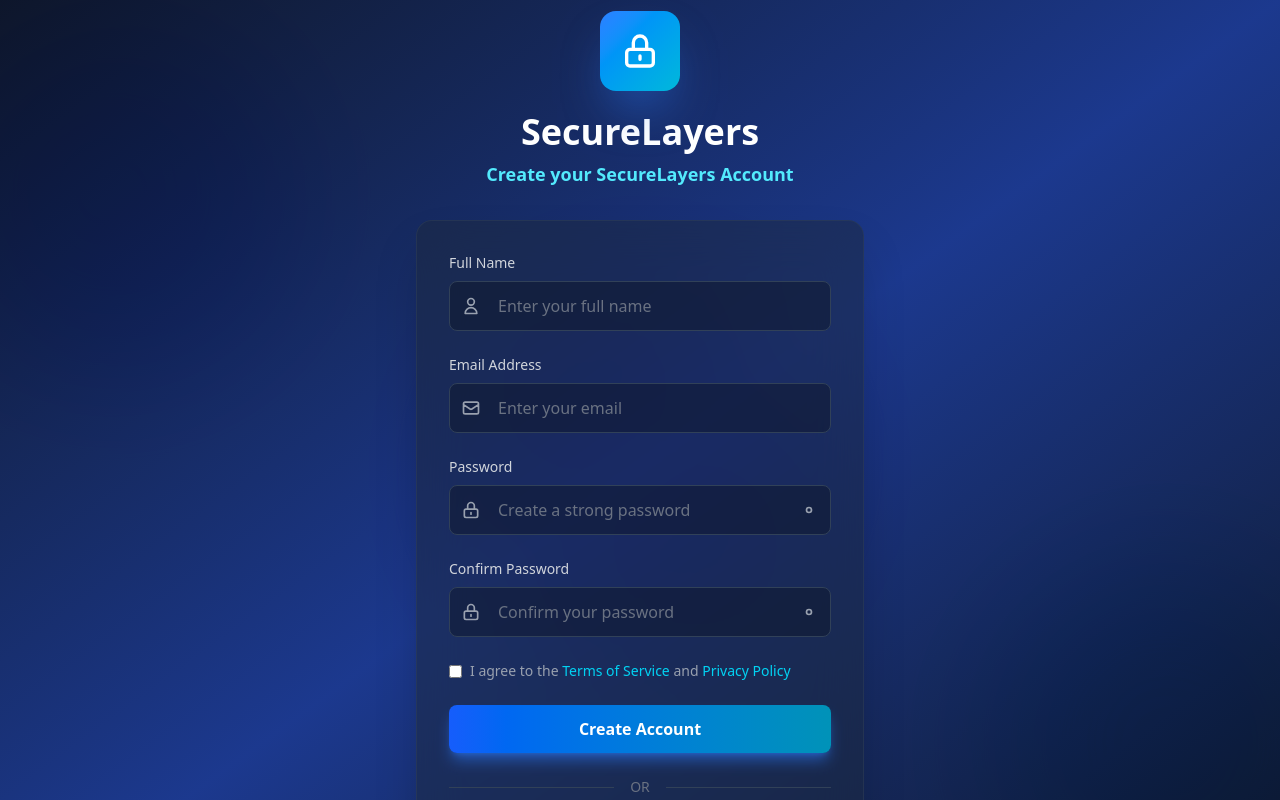
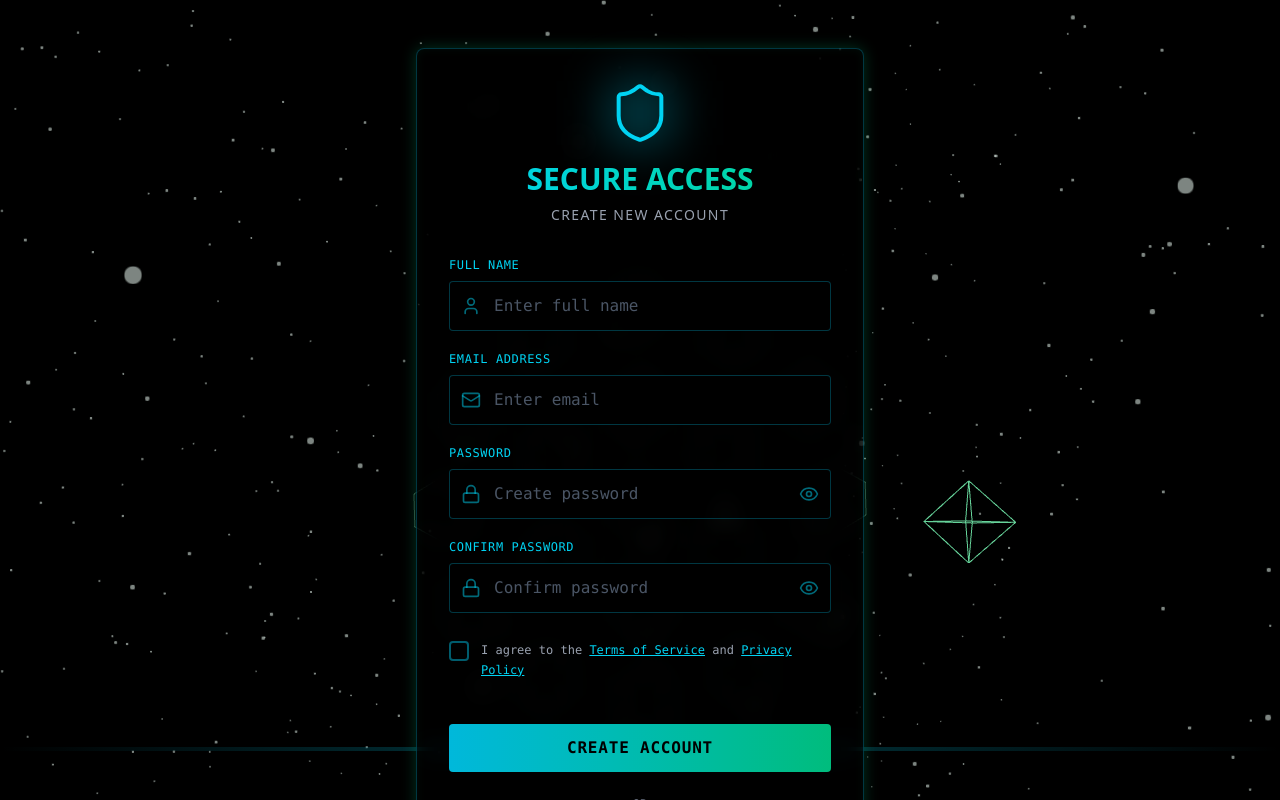
Before and after one commit to Preethamhj/smI-security-, a React (Vite) app in the folder frontend/: page /register in a window 1280 px wide. Shown: the top 800 px of the page. Built offline with nearby package versions, Linux system fonts and the light colour scheme.

Commit message:
improved the regitter page

```diff
--- a/frontend/src/pages/auth/register.jsx
+++ b/frontend/src/pages/auth/register.jsx
@@ -1,8 +1,131 @@
-import React, { useState } from 'react';
+import React, { useState, useRef } from 'react';
+import { Canvas, useFrame } from '@react-three/fiber';
+import { Points, PointMaterial, Line } from '@react-three/drei';
+import * as THREE from 'three';
+import { useSpring, animated, config } from '@react-spring/web';
+import { Shield, Lock, User, Mail, Eye, EyeOff, Check } from 'lucide-react';
+import Login from './login';
 
-export default function Register() {
+// Particle field background
+function ParticleField() {
+  const pointsRef = useRef();
+  const particleCount = 2000;
+
+  const positions = React.useMemo(() => {
+    const pos = new Float32Array(particleCount * 3);
+    for (let i = 0; i < particleCount; i++) {
+      pos[i * 3] = (Math.random() - 0.5) * 20;
+      pos[i * 3 + 1] = (Math.random() - 0.5) * 20;
+      pos[i * 3 + 2] = (Math.random() - 0.5) * 20;
+    }
+    return pos;
+  }, []);
+
+  useFrame((state) => {
+    if (pointsRef.current) {
+      pointsRef.current.rotation.y = state.clock.elapsedTime * 0.05;
+      pointsRef.current.rotation.x = state.clock.elapsedTime * 0.03;
+    }
+  });
+
+  return (
+    <Points ref={pointsRef} positions={positions} stride={3} frustumCulled={false}>
+      <PointMaterial
+        transparent
+        color="#00ff9d"
+        size={0.05}
+        sizeAttenuation={true}
+        depthWrite={false}
+        opacity={0.6}
+      />
+    </Points>
+  );
+}
+
+// Rotating hexagon grid
+function HexGrid() {
+  const groupRef = useRef();
+
+  useFrame((state) => {
+    if (groupRef.current) {
+      groupRef.current.rotation.z = state.clock.elapsedTime * 0.1;
+    }
+  });
+
+  const hexagons = [];
+  const radius = 0.5;
+  const layers = 3;
+
+  for (let layer = 0; layer < layers; layer++) {
+    const count = layer === 0 ? 1 : layer * 6;
+    const layerRadius = layer * 1.5;
+
+    for (let i = 0; i < count; i++) {
+      const angle = (i / count) * Math.PI * 2;
+      const x = Math.cos(angle) * layerRadius;
+      const y = Math.sin(angle) * layerRadius;
+
+      const points = [];
+      for (let j = 0; j <= 6; j++) {
+        const a = (j / 6) * Math.PI * 2;
+        points.push(new THREE.Vector3(
+          x + Math.cos(a) * radius,
+          y + Math.sin(a) * radius,
+          0
+        ));
+      }
+
+      hexagons.push(
+        <Line
+          key={`hex-${layer}-${i}`}
+          points={points}
+          color="#00ff9d"
+          lineWidth={1}
+          transparent
+          opacity={0.3}
+        />
+      );
+    }
+  }
+
+  return (
+    <group ref={groupRef} position={[0, 0, -5]}>
+      {hexagons}
+    </group>
+  );
+}
+
+// Orbiting shield icon
+function SecurityShield() {
+  const shieldRef = useRef();
+
+  useFrame((state) => {
+    if (shieldRef.current) {
+      shieldRef.current.rotation.y = state.clock.elapsedTime * 0.5;
+      shieldRef.current.position.y = Math.sin(state.clock.elapsedTime) * 0.3;
+    }
+  });
+
+  return (
+    <mesh ref={shieldRef} position={[4, 0, -3]}>
+      <octahedronGeometry args={[0.5, 0]} />
+      <meshStandardMaterial
+        color="#00ff9d"
+        emissive="#00ff9d"
+        emissiveIntensity={0.5}
+        wireframe
+      />
+    </mesh>
+  );
+}
+
+// Main register component
+export default function CyberRegister() {
   const [showPassword, setShowPassword] = useState(false);
   const [showConfirmPassword, setShowConfirmPassword] = useState(false);
+  const [isFocused, setIsFocused] = useState(null);
+  const [isLoading, setIsLoading] = useState(false);
+  const [agreeTerms, setAgreeTerms] = useState(false);
   const [formData, setFormData] = useState({
     name: '',
     email: '',
@@ -10,11 +133,18 @@ export default function Register() {
     confirmPassword: '',
   });
 
-  const handleSubmit = (e) => {
-    e.preventDefault();
-    console.log('Register attempt:', formData);
-    alert('Account creation initiated!');
-  };
+  const formSpring = useSpring({
+    from: { opacity: 0, transform: 'translateY(50px)' },
+    to: { opacity: 1, transform: 'translateY(0px)' },
+    config: config.slow,
+  });
+
+  const glowSpring = useSpring({
+    boxShadow: isFocused
+      ? '0 0 30px rgba(0, 255, 157, 0.5), inset 0 0 20px rgba(0, 255, 157, 0.1)'
+      : '0 0 15px rgba(0, 255, 157, 0.2), inset 0 0 10px rgba(0, 255, 157, 0.05)',
+    config: config.gentle,
+  });
 
   const handleChange = (e) => {
     setFormData({
@@ -23,201 +153,253 @@ export default function Register() {
     });
   };
 
+  const handleSubmit = (e) => {
+    e.preventDefault();
+    if (!agreeTerms) {
+      alert('Please accept the terms and conditions');
+      return;
+    }
+    setIsLoading(true);
+    setTimeout(() => {
+      setIsLoading(false);
+      alert('Account creation initiated!');
+    }, 2000);
+  };
+
   return (
-    <div className="min-h-screen bg-gradient-to-br from-slate-900 via-blue-900 to-slate-900 flex items-center justify-center p-4 relative overflow-hidden">
-      {/* Animated Background Elements */}
-      <div className="absolute inset-0 overflow-hidden pointer-events-none">
-        <div className="absolute w-96 h-96 bg-blue-500 rounded-full mix-blend-multiply filter blur-3xl opacity-20 animate-pulse top-0 -left-20"></div>
-        <div className="absolute w-96 h-96 bg-cyan-500 rounded-full mix-blend-multiply filter blur-3xl opacity-20 animate-pulse bottom-0 -right-20" style={{animationDelay: '2s'}}></div>
-        <div className="absolute w-96 h-96 bg-indigo-500 rounded-full mix-blend-multiply filter blur-3xl opacity-20 animate-pulse top-1/2 left-1/2 transform -translate-x-1/2 -translate-y-1/2" style={{animationDelay: '4s'}}></div>
+    <div className="relative w-full min-h-screen bg-black overflow-hidden">
+      {/* Three.js Background */}
+      <div className="absolute inset-0">
+        <Canvas camera={{ position: [0, 0, 5], fov: 75 }}>
+          <ambientLight intensity={0.5} />
+          <pointLight position={[10, 10, 10]} intensity={1} color="#00ff9d" />
+          <ParticleField />
+          <HexGrid />
+          <SecurityShield />
+        </Canvas>
       </div>
 
-      {/* Grid Pattern Overlay */}
-      <div className="absolute inset-0 opacity-5 pointer-events-none" style={{
-        backgroundImage: 'linear-gradient(rgba(255, 255, 255, 0.05) 1px, transparent 1px), linear-gradient(90deg, rgba(255, 255, 255, 0.05) 1px, transparent 1px)',
-        backgroundSize: '50px 50px'
-      }}></div>
-
-      <div className="w-full max-w-md relative z-10">
-        {/* Logo Section */}
-        <div className="text-center mb-8" style={{animation: 'fadeIn 0.8s ease-out'}}>
-          <div className="inline-flex items-center justify-center w-20 h-20 bg-gradient-to-br from-blue-500 to-cyan-500 rounded-2xl mb-4 shadow-2xl shadow-blue-500/50" style={{animation: 'float 3s ease-in-out infinite'}}>
-            <svg className="w-10 h-10 text-white" fill="none" stroke="currentColor" viewBox="0 0 24 24">
-              <path strokeLinecap="round" strokeLinejoin="round" strokeWidth="2" d="M12 15v2m-6 4h12a2 2 0 002-2v-6a2 2 0 00-2-2H6a2 2 0 00-2 2v6a2 2 0 002 2zm10-10V7a4 4 0 00-8 0v4h8z"></path>
-            </svg>
-          </div>
-          <h1 className="text-4xl font-bold text-white mb-2">SecureLayers</h1>
-          <p className="text-cyan-300 text-lg font-semibold">Create your SecureLayers Account</p>
+      {/* Scan line effect */}
+      <div className="absolute inset-0 pointer-events-none">
+        <div className="absolute w-full h-1 bg-gradient-to-r from-transparent via-cyan-400 to-transparent opacity-30 animate-scan" />
       </div>
 
-        {/* Register Form */}
-        <div className="bg-slate-800/50 backdrop-blur-xl rounded-2xl shadow-2xl p-8 border border-slate-700/50" style={{animation: 'slideUp 0.8s ease-out'}}>
-          <div className="space-y-6">
-            {/* Full Name */}
-            <div className="space-y-2">
-              <label className="text-gray-300 text-sm font-medium block">Full Name</label>
-              <div className="relative group">
-                <svg className="absolute left-3 top-1/2 transform -translate-y-1/2 w-5 h-5 text-gray-400 group-focus-within:text-cyan-400 transition-colors" fill="none" stroke="currentColor" viewBox="0 0 24 24">
-                  <path strokeLinecap="round" strokeLinejoin="round" strokeWidth="2" d="M16 7a4 4 0 11-8 0 4 4 0 018 0zM12 14a7 7 0 00-7 7h14a7 7 0 00-7-7z"></path>
-                </svg>
+      {/* Register Form Container */}
+      <div className="relative z-10 flex items-center justify-center min-h-screen p-4 py-12">
+        <animated.div
+          style={formSpring}
+          className="w-full max-w-md"
+        >
+          <animated.div
+            style={glowSpring}
+            className="backdrop-blur-md bg-black/40 border border-cyan-500/30 rounded-lg p-8 shadow-2xl"
+          >
+            {/* Header */}
+            <div className="text-center mb-8">
+              <div className="flex items-center justify-center mb-4">
+                <div className="relative">
+                  <Shield className="w-16 h-16 text-cyan-400" strokeWidth={1.5} />
+                  <div className="absolute inset-0 blur-xl bg-cyan-400/30 -z-10" />
+                </div>
+              </div>
+              <h1 className="text-3xl font-bold text-transparent bg-clip-text bg-gradient-to-r from-cyan-400 to-emerald-400 mb-2">
+                SECURE ACCESS
+              </h1>
+              <p className="text-gray-400 text-sm tracking-widest">CREATE NEW ACCOUNT</p>
+            </div>
+
+            {/* Form */}
+            <div className="space-y-5">
+              {/* Full Name Field */}
+              <div className="relative">
+                <label className="block text-cyan-400 text-xs font-mono mb-2 uppercase tracking-wider">
+                  Full Name
+                </label>
+                <div className="relative">
+                  <User className="absolute left-3 top-1/2 -translate-y-1/2 w-5 h-5 text-cyan-400/50" />
                   <input
                     type="text"
                     name="name"
                     value={formData.name}
                     onChange={handleChange}
-                  className="w-full bg-slate-900/50 border border-slate-700 rounded-lg pl-12 pr-4 py-3 text-white placeholder-gray-500 focus:outline-none focus:ring-2 focus:ring-cyan-500 focus:border-transparent transition-all"
-                  placeholder="Enter your full name"
+                    onFocus={() => setIsFocused('name')}
+                    onBlur={() => setIsFocused(null)}
+                    className="w-full bg-black/50 border border-cyan-500/30 rounded pl-11 pr-4 py-3 text-cyan-100 placeholder-gray-600 focus:outline-none focus:border-cyan-400 focus:shadow-[0_0_15px_rgba(0,255,157,0.3)] transition-all font-mono"
+                    placeholder="Enter full name"
+                    required
                   />
                 </div>
               </div>
 
               {/* Email Field */}
-            <div className="space-y-2">
-              <label className="text-gray-300 text-sm font-medium block">Email Address</label>
-              <div className="relative group">
-                <svg className="absolute left-3 top-1/2 transform -translate-y-1/2 w-5 h-5 text-gray-400 group-focus-within:text-cyan-400 transition-colors" fill="none" stroke="currentColor" viewBox="0 0 24 24">
-                  <path strokeLinecap="round" strokeLinejoin="round" strokeWidth="2" d="M3 8l7.89 5.26a2 2 0 002.22 0L21 8M5 19h14a2 2 0 002-2V7a2 2 0 00-2-2H5a2 2 0 00-2 2v10a2 2 0 002 2z"></path>
-                </svg>
+              <div className="relative">
+                <label className="block text-cyan-400 text-xs font-mono mb-2 uppercase tracking-wider">
+                  Email Address
+                </label>
+                <div className="relative">
+                  <Mail className="absolute left-3 top-1/2 -translate-y-1/2 w-5 h-5 text-cyan-400/50" />
                   <input
                     type="email"
                     name="email"
                     value={formData.email}
                     onChange={handleChange}
-                  className="w-full bg-slate-900/50 border border-slate-700 rounded-lg pl-12 pr-4 py-3 text-white placeholder-gray-500 focus:outline-none focus:ring-2 focus:ring-cyan-500 focus:border-transparent transition-all"
-                  placeholder="Enter your email"
+                    onFocus={() => setIsFocused('email')}
+                    onBlur={() => setIsFocused(null)}
+                    className="w-full bg-black/50 border border-cyan-500/30 rounded pl-11 pr-4 py-3 text-cyan-100 placeholder-gray-600 focus:outline-none focus:border-cyan-400 focus:shadow-[0_0_15px_rgba(0,255,157,0.3)] transition-all font-mono"
+                    placeholder="Enter email"
+                    required
                   />
                 </div>
               </div>
 
               {/* Password Field */}
-            <div className="space-y-2">
-              <label className="text-gray-300 text-sm font-medium block">Password</label>
-              <div className="relative group">
-                <svg className="absolute left-3 top-1/2 transform -translate-y-1/2 w-5 h-5 text-gray-400 group-focus-within:text-cyan-400 transition-colors" fill="none" stroke="currentColor" viewBox="0 0 24 24">
-                  <path strokeLinecap="round" strokeLinejoin="round" strokeWidth="2" d="M12 15v2m-6 4h12a2 2 0 002-2v-6a2 2 0 00-2-2H6a2 2 0 00-2 2v6a2 2 0 002 2zm10-10V7a4 4 0 00-8 0v4h8z"></path>
-                </svg>
+              <div className="relative">
+                <label className="block text-cyan-400 text-xs font-mono mb-2 uppercase tracking-wider">
+                  Password
+                </label>
+                <div className="relative">
+                  <Lock className="absolute left-3 top-1/2 -translate-y-1/2 w-5 h-5 text-cyan-400/50" />
                   <input
                     type={showPassword ? 'text' : 'password'}
                     name="password"
                     value={formData.password}
                     onChange={handleChange}
-                  className="w-full bg-slate-900/50 border border-slate-700 rounded-lg pl-12 pr-12 py-3 text-white placeholder-gray-500 focus:outline-none focus:ring-2 focus:ring-cyan-500 focus:border-transparent transition-all"
-                  placeholder="Create a strong password"
+                    onFocus={() => setIsFocused('password')}
+                    onBlur={() => setIsFocused(null)}
+                    className="w-full bg-black/50 border border-cyan-500/30 rounded pl-11 pr-12 py-3 text-cyan-100 placeholder-gray-600 focus:outline-none focus:border-cyan-400 focus:shadow-[0_0_15px_rgba(0,255,157,0.3)] transition-all font-mono"
+                    placeholder="Create password"
+                    required
                   />
                   <button
                     type="button"
                     onClick={() => setShowPassword(!showPassword)}
-                  className="absolute right-3 top-1/2 transform -translate-y-1/2 text-gray-400 hover:text-cyan-400 transition-colors"
+                    className="absolute right-3 top-1/2 -translate-y-1/2 text-cyan-400/50 hover:text-cyan-400 transition-colors"
                   >
-                  {showPassword ? (
-                    <svg className="w-5 h-5" fill="none" stroke="currentColor" viewBox="0 0 24 24">
-                      <path strokeLinecap="round" strokeLinejoin="round" strokeWidth="2" d="M13.875 18.825A10.05 10.05 0 0112 19c-4.478 0-8.268-2.943-9.543-7a9.97 9.97 0 011.563-4.803m5.596-3.856a3.375 3.375 0 11-6.75 0 3.375 3.375 0 016.75 0M15 12a3 3 0 11-6 0 3 3 0 016 0z"></path>
-                    </svg>
-                  ) : (
-                    <svg className="w-5 h-5" fill="none" stroke="currentColor" viewBox="0 0 24 24">
-                      <path strokeLinecap="round" strokeLinejoin="round" strokeWidth="2" d="M15 12a3 3 0 11-6 0 3 3 0 016 0z"></path>
-                    </svg>
-                  )}
+                    {showPassword ? <EyeOff className="w-5 h-5" /> : <Eye className="w-5 h-5" />}
                   </button>
                 </div>
               </div>
 
-            {/* Confirm Password */}
-            <div className="space-y-2">
-              <label className="text-gray-300 text-sm font-medium block">Confirm Password</label>
-              <div className="relative group">
-                <svg className="absolute left-3 top-1/2 transform -translate-y-1/2 w-5 h-5 text-gray-400 group-focus-within:text-cyan-400 transition-colors" fill="none" stroke="currentColor" viewBox="0 0 24 24">
-                  <path strokeLinecap="round" strokeLinejoin="round" strokeWidth="2" d="M12 15v2m-6 4h12a2 2 0 002-2v-6a2 2 0 00-2-2H6a2 2 0 00-2 2v6a2 2 0 002 2zm10-10V7a4 4 0 00-8 0v4h8z"></path>
-                </svg>
+              {/* Confirm Password Field */}
+              <div className="relative">
+                <label className="block text-cyan-400 text-xs font-mono mb-2 uppercase tracking-wider">
+                  Confirm Password
+                </label>
+                <div className="relative">
+                  <Lock className="absolute left-3 top-1/2 -translate-y-1/2 w-5 h-5 text-cyan-400/50" />
                   <input
                     type={showConfirmPassword ? 'text' : 'password'}
                     name="confirmPassword"
                     value={formData.confirmPassword}
                     onChange={handleChange}
-                  className="w-full bg-slate-900/50 border border-slate-700 rounded-lg pl-12 pr-12 py-3 text-white placeholder-gray-500 focus:outline-none focus:ring-2 focus:ring-cyan-500 focus:border-transparent transition-all"
-                  placeholder="Confirm your password"
+                    onFocus={() => setIsFocused('confirmPassword')}
+                    onBlur={() => setIsFocused(null)}
+                    className="w-full bg-black/50 border border-cyan-500/30 rounded pl-11 pr-12 py-3 text-cyan-100 placeholder-gray-600 focus:outline-none focus:border-cyan-400 focus:shadow-[0_0_15px_rgba(0,255,157,0.3)] transition-all font-mono"
+                    placeholder="Confirm password"
+                    required
                   />
                   <button
                     type="button"
                     onClick={() => setShowConfirmPassword(!showConfirmPassword)}
-                  className="absolute right-3 top-1/2 transform -translate-y-1/2 text-gray-400 hover:text-cyan-400 transition-colors"
+                    className="absolute right-3 top-1/2 -translate-y-1/2 text-cyan-400/50 hover:text-cyan-400 transition-colors"
                   >
-                  {showConfirmPassword ? (
-                    <svg className="w-5 h-5" fill="none" stroke="currentColor" viewBox="0 0 24 24">
-                      <path strokeLinecap="round" strokeLinejoin="round" strokeWidth="2" d="M13.875 18.825A10.05 10.05 0 0112 19c-4.478 0-8.268-2.943-9.543-7a9.97 9.97 0 011.563-4.803m5.596-3.856a3.375 3.375 0 11-6.75 0 3.375 3.375 0 016.75 0M15 12a3 3 0 11-6 0 3 3 0 016 0z"></path>
-                    </svg>
-                  ) : (
-                    <svg className="w-5 h-5" fill="none" stroke="currentColor" viewBox="0 0 24 24">
-                      <path strokeLinecap="round" strokeLinejoin="round" strokeWidth="2" d="M15 12a3 3 0 11-6 0 3 3 0 016 0z"></path>
-                    </svg>
-                  )}
+                    {showConfirmPassword ? <EyeOff className="w-5 h-5" /> : <Eye className="w-5 h-5" />}
                   </button>
                 </div>
               </div>
 
               {/* Terms and Conditions */}
-            <div className="flex items-start text-sm">
-              <input type="checkbox" className="mt-1 mr-2 rounded border-gray-600 text-cyan-500 focus:ring-cyan-500 cursor-pointer" />
-              <label className="text-gray-400">
+              <div className="flex items-start gap-3 pt-2">
+                <button
+                  type="button"
+                  onClick={() => setAgreeTerms(!agreeTerms)}
+                  className={`flex-shrink-0 w-5 h-5 rounded border-2 transition-all ${
+                    agreeTerms
+                      ? 'bg-cyan-400 border-cyan-400 shadow-[0_0_10px_rgba(0,255,157,0.5)]'
+                      : 'border-cyan-500/50 hover:border-cyan-400'
+                  } flex items-center justify-center`}
+                >
+                  {agreeTerms && <Check className="w-3 h-3 text-black" />}
+                </button>
+                <label className="text-gray-400 text-xs font-mono leading-relaxed">
                   I agree to the{' '}
-                <a href="#" className="text-cyan-400 hover:text-cyan-300 transition-colors">
+                  <a href="#" className="text-cyan-400 hover:text-emerald-400 transition-colors underline">
                     Terms of Service
                   </a>{' '}
                   and{' '}
-                <a href="#" className="text-cyan-400 hover:text-cyan-300 transition-colors">
+                  <a href="#" className="text-cyan-400 hover:text-emerald-400 transition-colors underline">
                     Privacy Policy
                   </a>
                 </label>
               </div>
 
-            {/* Register Button */}
+              {/* Submit Button */}
               <button
                 onClick={handleSubmit}
-              className="w-full bg-gradient-to-r from-blue-600 to-cyan-600 text-white py-3 rounded-lg font-semibold hover:from-blue-700 hover:to-cyan-700 focus:outline-none focus:ring-2 focus:ring-cyan-500 focus:ring-offset-2 focus:ring-offset-slate-900 transform hover:scale-105 transition-all shadow-lg shadow-blue-500/50"
+                disabled={isLoading}
+                className="w-full bg-gradient-to-r from-cyan-500 to-emerald-500 text-black font-bold py-3 rounded uppercase tracking-wider hover:shadow-[0_0_30px_rgba(0,255,157,0.5)] transition-all duration-300 disabled:opacity-50 disabled:cursor-not-allowed font-mono relative overflow-hidden group mt-6"
               >
-              Create Account
+                <span className={isLoading ? 'opacity-0' : ''}>Create Account</span>
+                {isLoading && (
+                  <div className="absolute inset-0 flex items-center justify-center">
+                    <div className="w-6 h-6 border-2 border-black border-t-transparent rounded-full animate-spin" />
+                  </div>
+                )}
+                <div className="absolute inset-0 bg-white/20 translate-x-[-100%] group-hover:translate-x-[100%] transition-transform duration-500" />
               </button>
             </div>
 
             {/* Divider */}
-          <div className="my-6 flex items-center">
-            <div className="flex-1 border-t border-slate-700"></div>
-            <span className="px-4 text-gray-500 text-sm">OR</span>
-            <div className="flex-1 border-t border-slate-700"></div>
+            <div className="flex items-center gap-4 my-6">
+              <div className="flex-1 h-px bg-gradient-to-r from-transparent via-cyan-500/30 to-transparent" />
+              <span className="text-gray-500 text-xs font-mono">OR</span>
+              <div className="flex-1 h-px bg-gradient-to-r from-transparent via-cyan-500/30 to-transparent" />
             </div>
 
             {/* Login Link */}
-          <p className="text-center text-gray-400">
+            <div className="text-center">
+              <p className="text-gray-400 text-sm font-mono">
                 Already have an account?{' '}
-            <a href="#" className="text-cyan-400 hover:text-cyan-300 font-semibold transition-colors">
+                <a href="/login" className="text-cyan-400 hover:text-emerald-400 transition-colors font-bold">
                   Sign In
                 </a>
               </p>
             </div>
+          </animated.div>
 
-        {/* Security Badge */}
-        <div className="mt-6 text-center">
-          <p className="text-gray-500 text-xs flex items-center justify-center gap-2">
-            <svg className="w-3 h-3" fill="none" stroke="currentColor" viewBox="0 0 24 24">
-              <path strokeLinecap="round" strokeLinejoin="round" strokeWidth="2" d="M12 15v2m-6 4h12a2 2 0 002-2v-6a2 2 0 00-2-2H6a2 2 0 00-2 2v6a2 2 0 002 2zm10-10V7a4 4 0 00-8 0v4h8z"></path>
-            </svg>
-            Your data is protected with enterprise-grade encryption
-          </p>
+          {/* Status indicators */}
+          <div className="flex justify-center gap-4 mt-6">
+            <div className="flex items-center gap-2">
+              <div className="w-2 h-2 bg-emerald-400 rounded-full animate-pulse shadow-[0_0_10px_rgba(0,255,157,0.8)]" />
+              <span className="text-emerald-400 text-xs font-mono">SECURE</span>
+            </div>
+            <div className="flex items-center gap-2">
+              <div className="w-2 h-2 bg-cyan-400 rounded-full animate-pulse shadow-[0_0_10px_rgba(0,255,255,0.8)]" />
+              <span className="text-cyan-400 text-xs font-mono">ENCRYPTED</span>
             </div>
           </div>
 
-      <style>{`
-        @keyframes float {
-          0%, 100% { transform: translateY(0px); }
-          50% { transform: translateY(-20px); }
+          {/* Security Badge */}
+          <div className="mt-4 text-center">
+            <p className="text-gray-500 text-xs font-mono flex items-center justify-center gap-2">
+              <Lock className="w-3 h-3" />
+              ENTERPRISE-GRADE ENCRYPTION
+            </p>
+          </div>
+        </animated.div>
+      </div>
+
+      <style jsx>{`
+        @keyframes scan {
+          0% {
+            top: -10%;
           }
-        @keyframes fadeIn {
-          from { opacity: 0; }
-          to { opacity: 1; }
+          100% {
+            top: 110%;
           }
-        @keyframes slideUp {
-          from { opacity: 0; transform: translateY(20px); }
-          to { opacity: 1; transform: translateY(0); }
+        }
+        .animate-scan {
+          animation: scan 8s linear infinite;
         }
       `}</style>
     </div>
```
Lines whose indentation alone changed are shown as unchanged.
